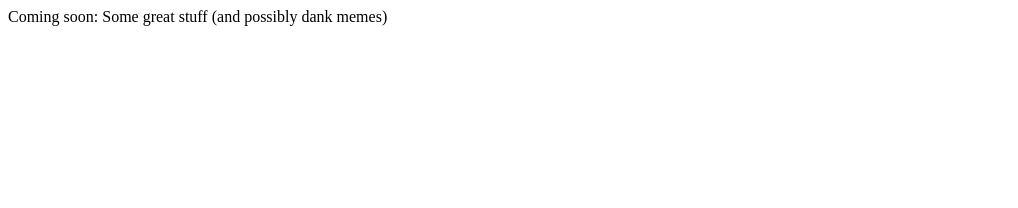
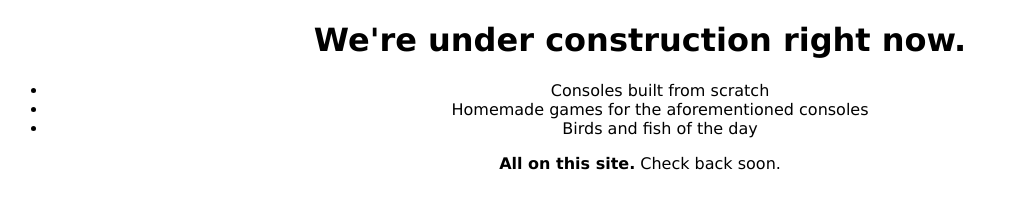
Before and after one commit to LM64/lm64.github.io, a plain HTML site: page index.html in a window 1280 px wide. Shown: the whole page, without its empty margins (0-1018 px from the left). Drawn offline with Linux system fonts and the light colour scheme.

Commit message:
Update index.html

```diff
--- a/index.html
+++ b/index.html
@@ -1 +1,28 @@
-Coming soon: Some great stuff (and possibly dank memes)
+<!DOCTYPE html>
+<html>
+  <head>
+    <title> Logan Macias (vivaldistudios): My Official Website </title>
+    <style type="text/css">
+    #ideas {
+      font-family:Verdana;
+      text-align:center;
+
+    }
+
+    </style>
+  </head>
+
+  <body>
+    <div id="ideas">
+      <h1>We're under construction right now.</h1>
+      <ul>
+        <li>Consoles built from scratch</li>
+        <li>Homemade games for the aforementioned consoles</li>
+        <li>Birds and fish of the day</li>
+      </ul>
+      <b>All on this site.</b>
+      Check back soon.
+    </div>
+
+
+  </html>
```
